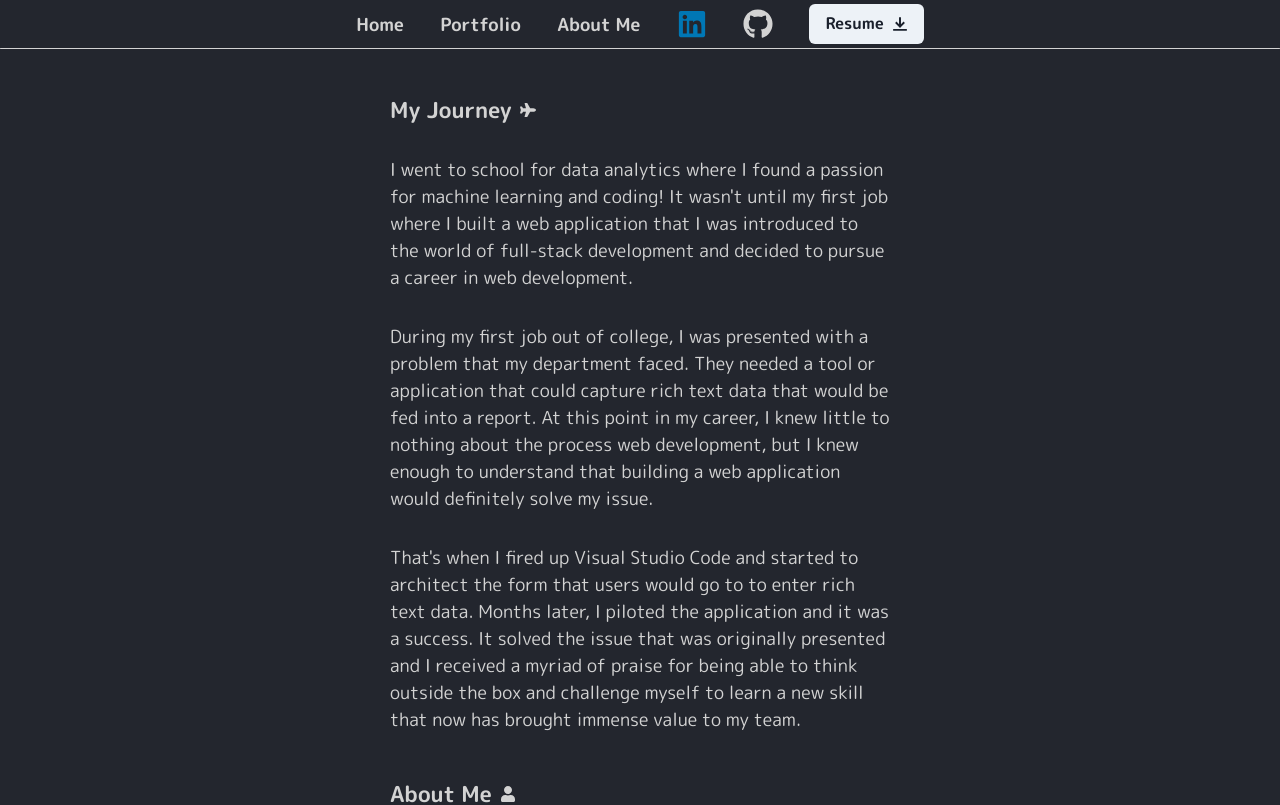
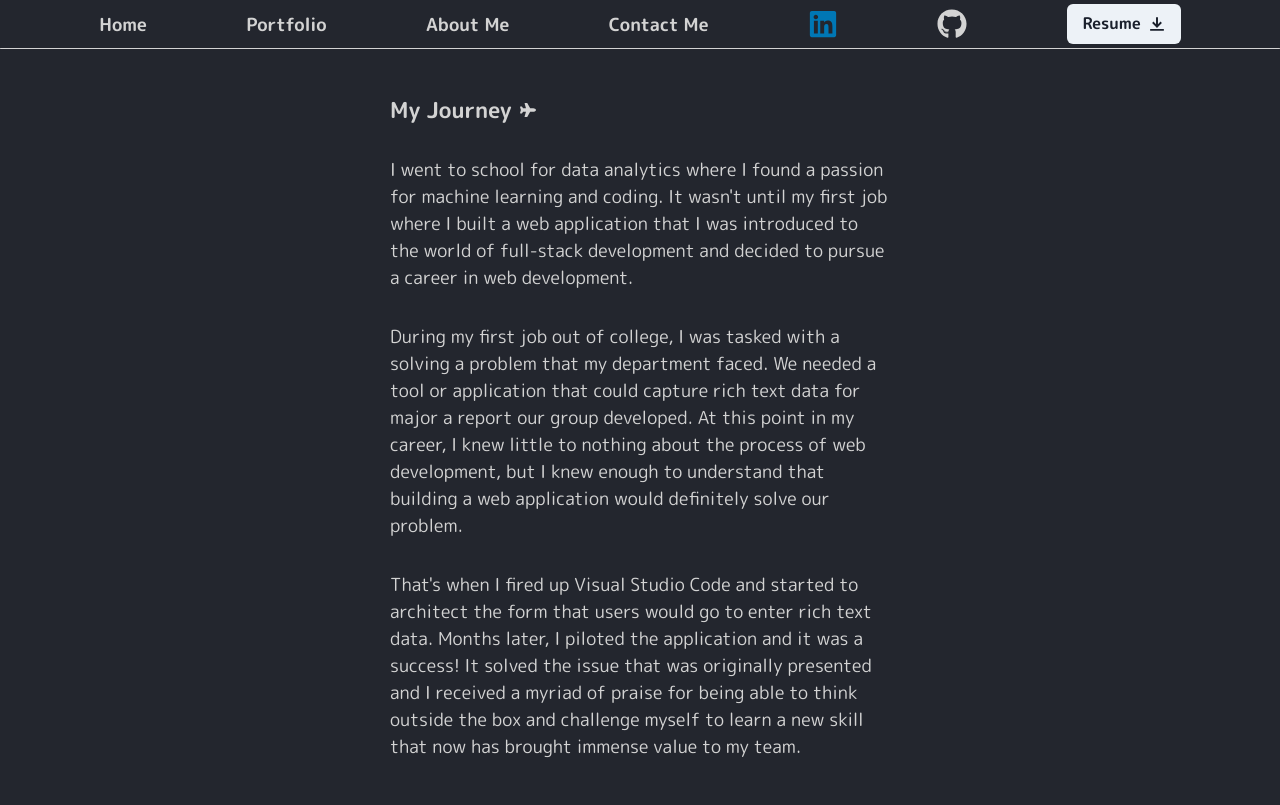
Before and after one commit to jacktorrealba/jt-website, a Next.js app: page /AboutMe in a window 1280 px wide. Shown: the top 805 px of the page. Built offline with nearby package versions, Linux system fonts and the light colour scheme.

Commit message:
added contact, reworked home page, and fixed typos

```diff
--- a/app/AboutMe/page.js
+++ b/app/AboutMe/page.js
@@ -20,28 +20,28 @@ export default function Page() {
                                     </Box>
                                 </Box>
                                 <Text className="aboutMe">
-                                    I went to school for data analytics where I found a passion for machine learning and coding!
+                                    I went to school for data analytics where I found a passion for machine learning and coding.
                                     It wasn&apos;t until my first job where I built a web application that I was introduced to the world of full-stack development
                                     and decided to pursue a career in web development.
                                 </Text>
 
                                 <Text className="aboutMe">
-                                    During my first job out of college, I was presented with a problem that my department faced.
-                                    They needed a tool or application that could capture rich text data that would be fed into a report.
-                                    At this point in my career, I knew little to nothing about the process web development, but I knew enough to understand that
-                                    building a web application would definitely solve my issue.
+                                    During my first job out of college, I was tasked with a solving a problem that my department faced.
+                                    We needed a tool or application that could capture rich text data for major a report our group developed.
+                                    At this point in my career, I knew little to nothing about the process of web development, but I knew enough to understand that
+                                    building a web application would definitely solve our problem.
                                 </Text>
 
                                 <Text className="aboutMe">
                                     That&apos;s when I fired up Visual Studio Code and started to architect the form that users would go to
-                                    to enter rich text data. Months later, I piloted the application and it was a success. It solved the issue that was
+                                    enter rich text data. Months later, I piloted the application and it was a success! It solved the issue that was
                                     originally presented and I received a myriad of praise for being able to think outside the box and
                                     challenge myself to learn a new skill that now has brought immense value to my team.
                                 </Text>
 
                                 <Box display='inline-flex' mt='3rem'>
                                     <Heading size='sm' mr='.5rem' text='true' fontSize='22px' fontFamily='M PLUS Rounded 1c'>
-                                        About Me
+                                        Get to Know Me
                                     </Heading>
                                     <Box mt='auto' mb='auto'>
                                         <FaUser></FaUser>
--- a/app/globals.css
+++ b/app/globals.css
@@ -45,6 +45,7 @@ body {
 }
 
 .navbar {
+  width:100%;
   height:3rem;
 }
 
@@ -178,7 +179,13 @@ h4 {
   text-align: center;
 }
 
+#linkedInIcon:hover {
+  fill: lightblue;
+}
 
+#githubIcon:hover {
+  fill: white;
+}
 
 
 @media screen and (width < 590px){
@@ -216,28 +223,35 @@ h4 {
 
 }
 
-@media screen and (width < 820px) and (width > 740px) {
+@media screen and (width > 739px) {
+
+  .navbar-box{
+    width: 100% !important;
+  }
+
+}
+
+
+@media screen and (width <= 740px) {
+  .navbar-box {
+    width: 100% !important;
+  }
+
+  #name{
+    padding-right:1rem;
+  }
+}
+
+@media screen and (width <= 555px) {
   .navbar-box {
     width: 100% !important;
   }
 }
 
+@media screen and (width <= 620px) {
 
-@media screen and (width <= 740px) {
-  .navbar-box {
-    width: 75% !important;
-  }
-}
-
-@media screen and (width <= 550px) {
-  .navbar-box {
-    width: 100% !important;
-  }
-}
-
-@media screen and (width <= 430px) {
-
-  .menu-icon{
+  .menu-icon,
+  #contactMe{
     display: none;
   }
 
@@ -248,6 +262,11 @@ h4 {
   .pet-image-div {
     display: block !important;
   }
+
+  #name {
+    padding-right: 1rem;
+  }
+
 }
 
 @media screen and (width <=515px) {
--- a/components/navbar.js
+++ b/components/navbar.js
@@ -1,36 +1,38 @@
 'use client'
-import { Box, Menu, Center, Button, ButtonGroup, ChakraProvider, Heading, extendTheme, ColorModeScript, useColorMode, MenuButton, MenuList, MenuItem } from "@chakra-ui/react"
+import { Box,  Menu, Center, Button,  ChakraProvider, MenuButton, MenuList, MenuItem,  } from "@chakra-ui/react"
 import Link from 'next/link'
 import {FaLinkedin, FaGithub} from 'react-icons/fa'
-import { DownloadIcon, HamburgerIcon } from "@chakra-ui/icons"
+import { DownloadIcon, HamburgerIcon, EmailIcon } from "@chakra-ui/icons"
 import NavSeparator from "./NavSeparator"
 import { IconButton } from "@chakra-ui/react"
 
+
+
+
 export default function NavBar(){
-
     return (
 
         <ChakraProvider>
-
-
                 <Center className="navbar">
                     <Box className="navbar-box" w='50%' display='flex' justifyContent='space-evenly'>
 
                         <Link className="menu-items" href='/'>Home</Link>
                         <Link className="menu-items" href='/Portfolio'>Portfolio</Link>
                         <Link className="menu-items" href='/AboutMe'>About Me</Link>
+                        <Link className='menu-items' id="contactMe" href='mailto:jack.torrealba@uconn.edu' size='md' >
+                            Contact Me
+                        </Link>
 
                         <Box className="menu-icon">
-                            <Link href='https://www.linkedin.com/in/jack-torrealba-743a90192/' target="_blank" rel="noreferrer">
-                                <FaLinkedin id='linkedInIcon' color='#0077b5' size='30px'></FaLinkedin>
+                            <Link  href='https://www.linkedin.com/in/jack-torrealba-743a90192/' target="_blank" rel="noreferrer">
+                                <FaLinkedin id="linkedInIcon" color='#0077b5' size='30px'></FaLinkedin>
                             </Link>
                         </Box>
                         <Box className="menu-icon">
                             <Link href='https://github.com/jacktorrealba' target="_blank" rel="noreferrer">
-                                <FaGithub  color='#d3d3d3' size='30px'></FaGithub>
+                                <FaGithub id="githubIcon" color='#d3d3d3' size='30px'></FaGithub>
                             </Link>
                         </Box>
-
                         <Box className="menu-icon">
                             <Button size='md' rightIcon={<DownloadIcon></DownloadIcon>}>
                                 <a href="./TorrealbaResume.pdf" download='TorrealbaResume.pdf' target="_blank" rel="noreferrer">Resume</a>
@@ -58,16 +60,16 @@ export default function NavBar(){
                                             Resume <DownloadIcon/>
                                         </Link>
                                     </MenuItem>
+                                    <MenuItem bg='#d3d3d3'>
+                                        <Link className="menu-items-sm" href='mailto:jack.torrealba@uconn.edu'>
+                                            Contact Me <EmailIcon mb='5px'/>
+                                        </Link>
+                                    </MenuItem>
                                 </MenuList>
                             </Menu>
                         </Box>
                     </Box>
                 </Center>
-
-
-
-
-
             <NavSeparator></NavSeparator>
         </ChakraProvider>
     )
--- a/package.json
+++ b/package.json
@@ -21,7 +21,8 @@
     "next": "14.0.3",
     "react": "^18",
     "react-dom": "^18",
-    "react-icons": "^4.12.0"
+    "react-icons": "^4.12.0",
+    "react-type-animation": "^3.2.0"
   },
   "devDependencies": {
     "eslint": "^8",
```
Also changed, not shown: app/page.js (+22 -6 lines), 1 other file (tests, documents, lock files or other folders).
